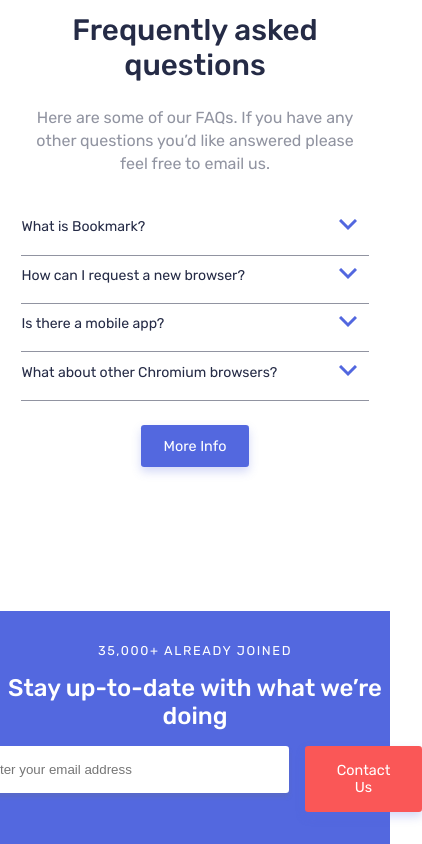
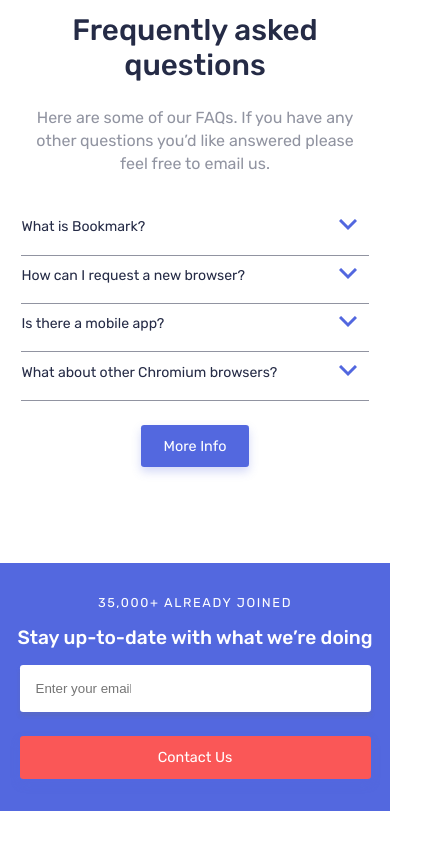
Before and after one commit to JungleGiu/Angular-clone, an Angular app: page / in a window 390 px wide. Shown: the part 2879-3723 px from the top of the page, 422 px wide, since content can reach past the window. After the commit the page ends 3690 px from the top, so only its background shows below. Built offline with nearby package versions, Linux system fonts and the light colour scheme.

Commit message:
mobile layout completed

```diff
--- a/src/app/sections/newsletter/newsletter.html
+++ b/src/app/sections/newsletter/newsletter.html
@@ -3,7 +3,7 @@
     <h3>35,000+ already joined</h3>
     <h2>Stay up-to-date with what we’re doing</h2>
 </div>
-<div  id="newsletter-form">
+<div id="newsletter-form">
     <div id="newsletter-email" [ngClass]="{'error': submitted && !validateEmail()}">
    <input type="email" placeholder="Enter your email address" [(ngModel)]="email" /><img src="Images/icon-error.svg">
     </div>
--- a/src/app/sections/newsletter/newsletter.scss
+++ b/src/app/sections/newsletter/newsletter.scss
@@ -80,3 +80,32 @@
     }
  }
 }
+
+@media  screen and (max-width: 768px) {
+    #newsletter{
+        margin-top: 6rem;
+       h3{
+        font-size: 0.8rem;
+       }
+       h2{
+        font-size: 1.2rem;
+       }
+        #newsletter-form{
+            width: 90%;
+         display: flex;
+         flex-direction: column;
+         align-items: center;
+         justify-content: center;
+         gap: 1.5rem;
+         input{
+             width: 100%;
+             padding: 1rem 15rem 1rem 1rem;
+         }
+         button{
+             width: 100%;
+             padding: 0.8rem 0rem;
+
+         }
+    }
+   }
+}
```
